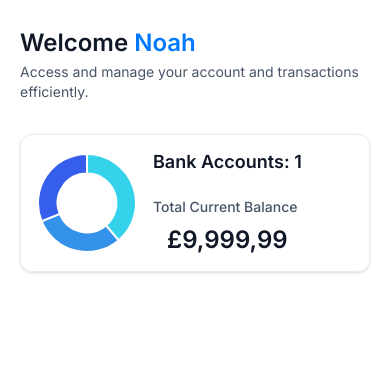
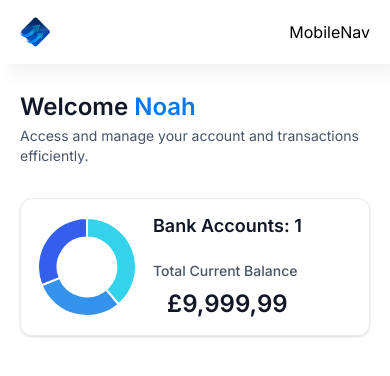
Before and after one commit to khoinguyenpham04/bankingapp, a Next.js app: page / in a window 390 px wide. Shown: the top 376 px of the page. Built offline with nearby package versions, Linux system fonts and the light colour scheme.

Commit message:
added mobile nav 07:50

```diff
--- a/app/(root)/layout.tsx
+++ b/app/(root)/layout.tsx
@@ -1,13 +1,29 @@
+import MobileNav from "@/components/MobileNav";
 import Sidebar from "@/components/Sidebar";
+import Image from 'next/image';
+
+
 export default function RootLayout({
   children,
 }: Readonly<{
   children: React.ReactNode;
 }>) {
+  const loggedIn = { firstName: 'Noah', lastName:'Pham' };
+
   return (
     <main className="flex h-screen w-full font-inter">
-      <Sidebar />
-      {children}
+      <Sidebar user={loggedIn}/>
+
+
+      <div className="flex size-full flex-col">
+        <div className="root-layout">
+          <Image src="/icons/logo.svg" width={30} height={30} alt="logo icon" />
+          <div>
+            <MobileNav user={loggedIn} />
+          </div>
+        </div>
+        {children}
+      </div>
     </main>
   );
 }
--- /dev/null
+++ b/components/MobileNav.tsx
@@ -0,0 +1,9 @@
+import React from 'react'
+
+const MobileNav = ({ user }:MobileNavProps) => {
+  return (
+    <div>MobileNav</div>
+  )
+}
+
+export default MobileNav
--- a/components/Sidebar.tsx
+++ b/components/Sidebar.tsx
@@ -48,8 +48,10 @@
             </Link>
           )
         })}
+
+        USER
       </nav>
-      Div
+        FOOTER
     </section>
   )
 }
```
